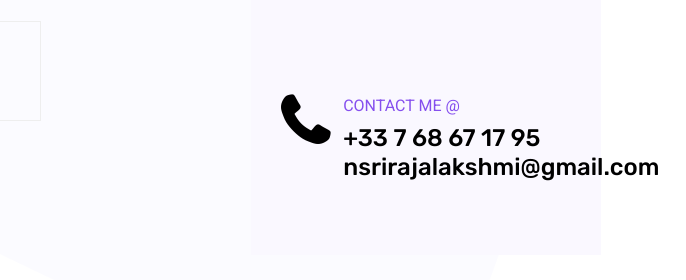
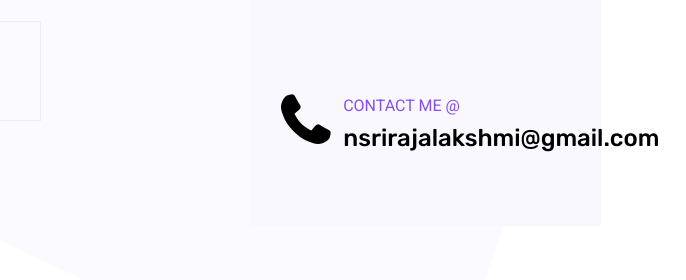
Before and after one commit to Sri-Rajalakshmi/Sri-Rajalakshmi.github.io, a plain HTML site: page index.html in a window 1280 px wide. Shown: the part 1640-1920 px from the top of the page, 594-1280 px from the left. Drawn offline with Linux system fonts and the light colour scheme; some packages are replaced by stand-ins of ours.

Commit message:
Update index.html

```diff
--- a/index.html
+++ b/index.html
@@ -187,7 +187,7 @@
 							</div>
 							<div class="ml-15">
 								<p>Contact me @</p>
-								<h3>+33 7 68 67 17 95   nsrirajalakshmi@gmail.com</h3>
+								<h3>nsrirajalakshmi@gmail.com</h3>
 							</div>
 						</div>
 					</div>
```
